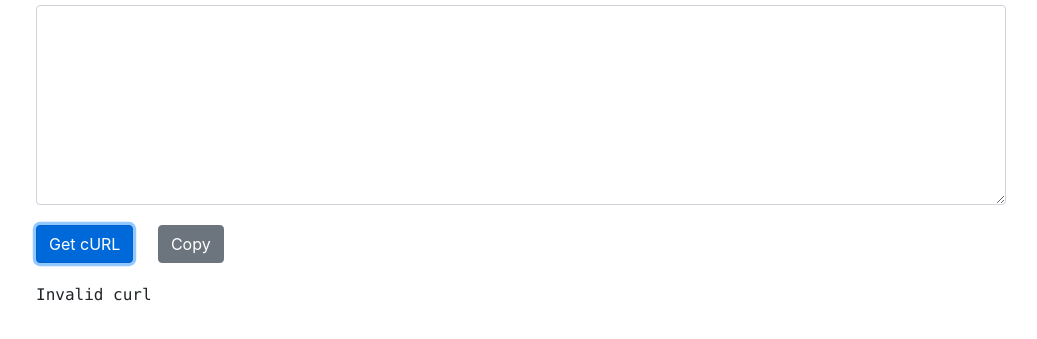
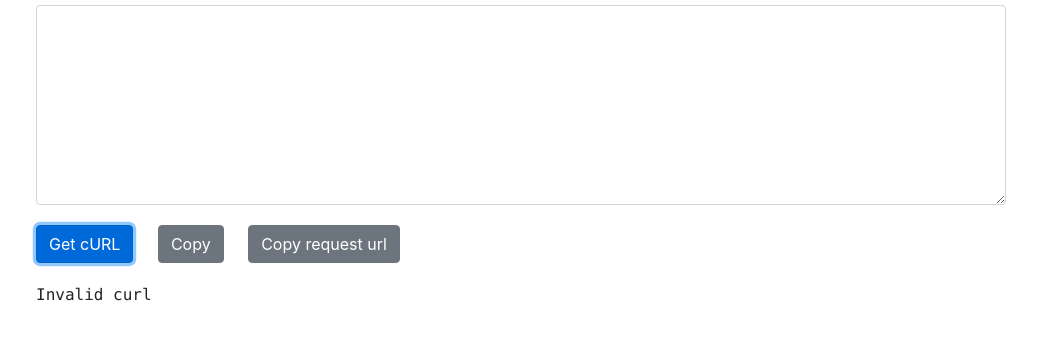
Before and after one commit to cakeinpanic/curl-data-extractor, a website: page index.html in a window 1280 px wide. Both pictures are taken after a click on the button "Get cURL". Shown: the part 133-472 px from the top of the page, without its empty margins (119-1156 px from the left). Drawn offline with nearby package versions, Linux system fonts and the light colour scheme.

Commit message:
add request url copy option

```diff
--- a/index.html
+++ b/index.html
@@ -34,27 +34,47 @@
   <div class="btns">
     <button id="btn" class="btn btn-primary">Get cURL</button>
     <button id="btn-copy" class="btn btn-secondary">Copy</button>
+    <button id="btn-copy-request" class="btn btn-secondary">Copy request url</button>
   </div>
-  <samp id="samp"></samp>
+  <samp id="request-url"></samp>
+  <samp id="paramsSamp"></samp>
 </div>
 <script>
   const ta = document.getElementById('text')
   const btn = document.getElementById('btn')
   const btnCopy = document.getElementById('btn-copy')
-  const samp = document.getElementById('samp')
+  const btnCopyRequest = document.getElementById('btn-copy-request')
+  const paramsSamp = document.getElementById('paramsSamp')
+  const requestUrlSamp = document.getElementById('request-url')
 
   btnCopy.style.display = 'none'
+  btnCopyRequest.style.display = 'none'
   btn.addEventListener('click', convertcURL)
-  btnCopy.addEventListener('click', copy)
+  btnCopy.addEventListener('click', () => copy(paramsSamp.innerHTML))
+  btnCopyRequest.addEventListener('click', () => copy(requestUrlSamp.innerHTML))
 
   function convertcURL () {
     const request = ta.value
-    const params = decode(request)
+    const params = decodeParams(request)
+    const url = decodeUrl(request)
+
     btnCopy.style.display = 'inline-block'
-    samp.innerHTML = params
+    btnCopyRequest.style.display = 'inline-block'
+    paramsSamp.innerHTML = params
+    if (url) {
+      requestUrlSamp.innerHTML = `URL: ${url}\n\n`
+    }
   }
 
-  function decode (str) {
+  function decodeUrl (str) {
+    try {
+      const url = /curl '(.+)'/.exec(str)[1]
+      return url
+    } catch (e) {
+      return ''
+    }
+  }
+  function decodeParams (str) {
     try {
       const requestData = str.split('--data-binary')[1].split('--compressed')[0]
       const firstQuoteIndex = requestData.indexOf('\'')
@@ -71,8 +91,7 @@
     }
   }
 
-  function copy () {
-    const str = samp.innerHTML
+  function copy (str) {
     const el = document.createElement('textarea')
     el.value = str
     document.body.appendChild(el)
```
